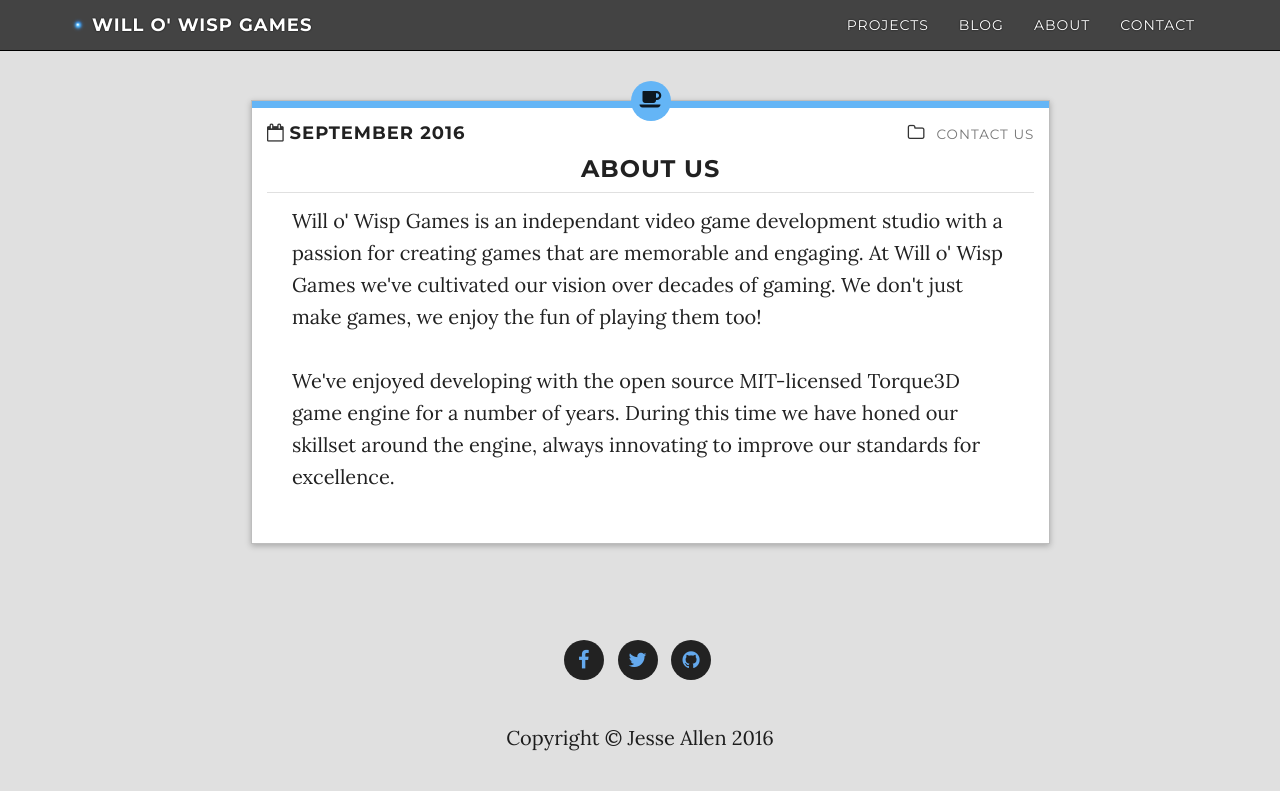
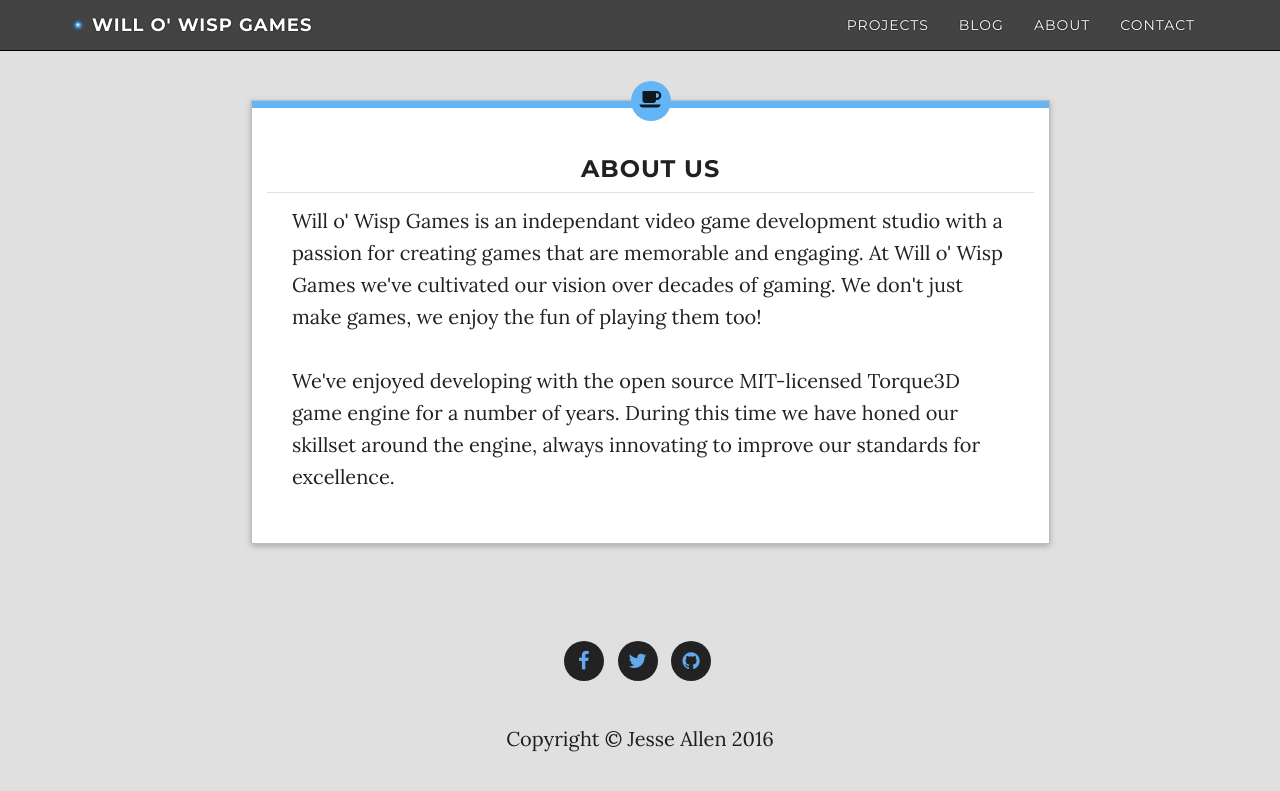
Before and after one commit to WilloWispGames/WilloWispGames.github.io, a Jekyll site: the page built from about/index.html, in a window 1280 px wide. Shown: the top 791 px of the page. Built offline with Jekyll 4.4.1, drawn with Linux system fonts in a browser that asks for light colours; nearby versions of some CDN libraries.

Commit message:
Update aboutPane.html

```diff
--- a/_includes/aboutPane.html
+++ b/_includes/aboutPane.html
@@ -6,17 +6,7 @@
 		<div class="subject default">
 		<div class="cat-color"></div>
 			<div class="icon"><i class="fa fa-coffee"></i></div>
-			<div class="header cf">
-				<h4 class="date"><i class="fa fa-calendar-o"></i><strong>September 2016</strong></h4>
-				<h4 class="cat"><i class="fa fa-folder-o"></i>
-					<small>
-    				<a class="category" href="{{site.baseurl}}/contact/">
-      				Contact Us
-    				</a>
-  				</small>
-				</h4>
-			</div>
-
+			<div class="header cf"><br></div>
 			<h3 class="title">About Us</h3>
 			<div class="content">
 				<p>Will o' Wisp Games is an independant video game development studio with a passion for creating games that are memorable and engaging. At Will o' Wisp Games we've cultivated our vision over decades of gaming. We don't just make games, we enjoy the fun of playing them too!<br>
```
